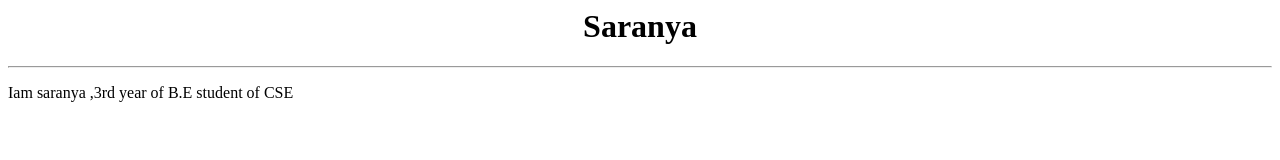
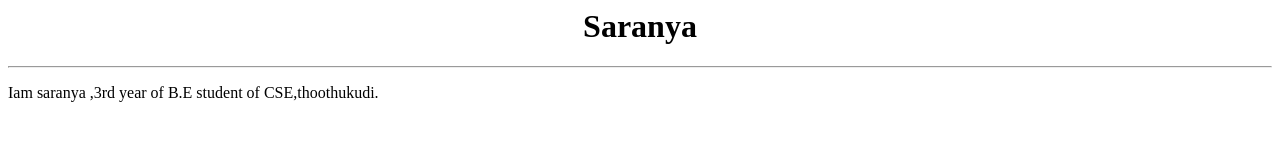
Before and after one commit to Saranya82755/reveise, a plain HTML site: page index.html in a window 1280 px wide. Drawn offline with Linux system fonts and the light colour scheme.

Commit message:
modified succesfully

```diff
--- a/index.html
+++ b/index.html
@@ -3,5 +3,5 @@
 </center>
 <hr>
 <p>
-  Iam saranya ,3rd year of B.E student of CSE
+  Iam saranya ,3rd year of B.E student of CSE,thoothukudi.
 </p>
```
